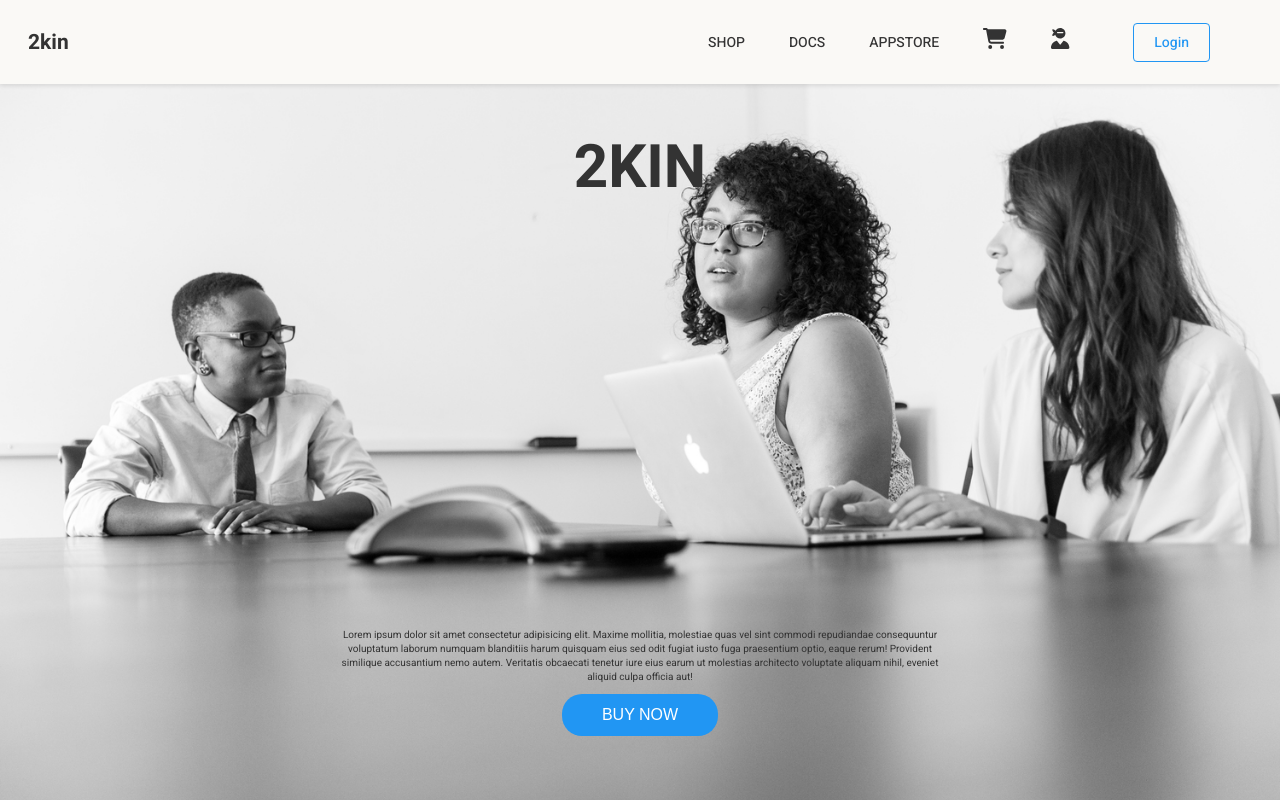
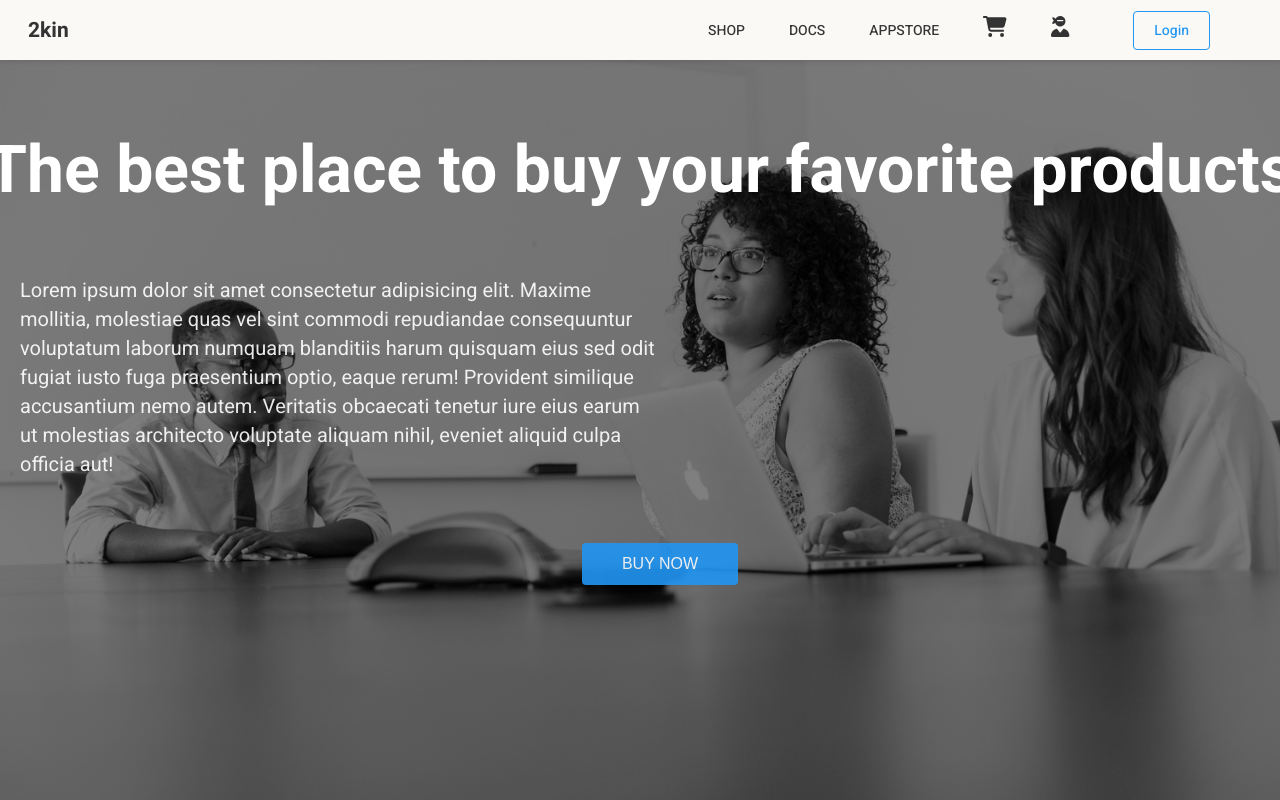
Before and after one commit to SirSicard/2KIN-Onboarding, a React (Vite) app in the folder client/: page / in a window 1280 px wide. Shown: the top 800 px of the page. Built offline with nearby package versions, Linux system fonts and the light colour scheme.

Commit message:
install framer-motion lib  add animation to Nav bar and fix main image into home, add animation

```diff
--- a/client/package.json
+++ b/client/package.json
@@ -15,6 +15,7 @@
     "@fortawesome/free-regular-svg-icons": "^6.5.1",
     "@fortawesome/free-solid-svg-icons": "^6.5.1",
     "@fortawesome/react-fontawesome": "^0.2.0",
+    "framer-motion": "^11.0.28",
     "prop-types": "^15.8.1",
     "react": "^18.2.0",
     "react-dom": "^18.2.0",
--- a/client/src/components/HeroSection.jsx
+++ b/client/src/components/HeroSection.jsx
@@ -1,12 +1,29 @@
 import { Link } from "react-router-dom";
+import { motion } from 'framer-motion'
 
 import '../styles/hero-section.css'
 
 function HeroSection() {
   return (
     <div className="hero-image">
-        <h1 className="hero-title">2KIN</h1>
-        <p className="hero-description">
+      {/* <h1 className="hero-title">2KIN</h1> */}
+      <motion.h1
+        initial={{ opacity: 0 }}
+        animate={{ opacity: 1 }}
+        transition={{ duration: 1, delay: 0.5 }}
+        viewport={{ once: false, amount: 0.5 }}
+        whileInView={{ scale: 1.1, opacity: 1, y: 0 }}
+        className="hero-title"
+      >
+        The best place to buy your favorite products
+      </motion.h1>
+      <motion.p
+        initial={{ opacity: 0, y: 50 }}
+        transition={{ duration: 0.5, delay: 0.4 }}
+        viewport={{ once: false, amount: 0.5 }}
+        whileInView={{ opacity: 0.9, y: 0 }}
+        className="hero-description"
+      >
         Lorem ipsum dolor sit amet consectetur adipisicing elit. Maxime
         mollitia, molestiae quas vel sint commodi repudiandae consequuntur
         voluptatum laborum numquam blanditiis harum quisquam eius sed odit
@@ -14,8 +31,19 @@ function HeroSection() {
         accusantium nemo autem. Veritatis obcaecati tenetur iure eius earum ut
         molestias architecto voluptate aliquam nihil, eveniet aliquid culpa
         officia aut!
-        </p>
-        <Link to="/shop" className="hero-buy"><button>BUY NOW</button></Link>
+      </motion.p>
+
+      <motion.div
+        initial={{ opacity: 0, y: 50 }}
+        transition={{ duration: 0.5, delay: 0.8 }}
+        viewport={{ once: false, amount: .5 }}
+        whileInView={{ opacity: 1, y: 0 }}
+        className="hero-image-overlay"
+      >
+        <Link to="/shop" className="hero-buy">
+          <button>BUY NOW</button>
+        </Link>
+      </motion.div>
     </div>
   );
 }
--- a/client/src/components/Navbar.jsx
+++ b/client/src/components/Navbar.jsx
@@ -1,33 +1,62 @@
-import { Link, NavLink, useNavigate } from "react-router-dom";
-import "../styles/navbar.css";
-import PropTypes from "prop-types";
-import { useState } from "react";
-import { FontAwesomeIcon } from "@fortawesome/react-fontawesome";
+import { Link, NavLink, useNavigate } from 'react-router-dom';
+import '../styles/navbar.css';
+import PropTypes from 'prop-types';
+import { useState, useEffect } from 'react';
+import { FontAwesomeIcon } from '@fortawesome/react-fontawesome';
 import {
   faBars,
   faCartShopping,
   faUserNinja,
-} from "@fortawesome/free-solid-svg-icons";
+} from '@fortawesome/free-solid-svg-icons';
+import { motion } from 'framer-motion';
 
 function Navbar({ onLoginClick }) {
   const navigate = useNavigate();
-
+  const [activeMenu, setActiveMenu] = useState(false);
+  const [lastScrollTop, setLastScrollTop] = useState(0);
+  const [showNavbar, setShowNavbar] = useState(true);
   const handleDashboardClick = () => {
-    navigate("/user/add-product");
+    navigate('/user/add-product');
   };
 
-  const [activeMenu, setActiveMenu] = useState(false);
+  useEffect(() => {
+    const handleScroll = () => {
+      const currentScrollTop =
+        window.pageYOffset || document.documentElement.scrollTop;
+
+      if (currentScrollTop > lastScrollTop) {
+        setShowNavbar(false); // Scrolling down
+      } else {
+        setShowNavbar(true); // Scrolling up
+      }
+
+      setLastScrollTop(currentScrollTop <= 0 ? 0 : currentScrollTop);
+    };
+
+    window.addEventListener('scroll', handleScroll);
+
+    return () => window.removeEventListener('scroll', handleScroll);
+  }, [lastScrollTop]);
+
+  console.log(showNavbar);
 
   function handleDropdownMenu() {
     setActiveMenu(!activeMenu);
   }
 
   const handleActiveClassName = ({ isActive }) =>
-    "" + (isActive ? "active" : "");
+    '' + (isActive ? 'active' : '');
 
   return (
     <nav>
-      <div className="navbar-top">
+      <motion.div
+        initial={{ y: -100 }}
+        animate={{ y: showNavbar ? 0 : -100 }}
+
+        transition={{ duration: 0.2, delay: 0.2 }}
+        className={`navbar-top navbar ${showNavbar ? 'show' : 'hide'}`}
+      >
+        {/* <div className="navbar-top"> */}
         <Link to="/">
           <h1 className="Logo" onClick={() => setActiveMenu(false)}>
             2kin
@@ -68,7 +97,8 @@ function Navbar({ onLoginClick }) {
             <FontAwesomeIcon icon={faBars} />
           </button>
         </div>
-      </div>
+      </motion.div>
+      {/* </div> */}
       {activeMenu && (
         <div className="dropdown-menu">
           <NavLink onClick={handleDropdownMenu} to="/shop">
--- a/client/src/styles/hero-section.css
+++ b/client/src/styles/hero-section.css
@@ -5,36 +5,80 @@
     font-size: 60px;
 }
 
-.hero-description {
-    width: 80%;
-    max-width: 600px;
-    text-align: center;
-    margin: 0 auto;
-    padding-top: 52vh;
-}
 
 .hero-buy {
     display: flex;
+    padding-top: 5vw;
+    opacity: 0.9;
+
+}
+
+
+
+.hero-image {
+    background-image: url(../images/hero-stock-placeholder.jpeg);
+    background-size: cover;
+    background-repeat: no-repeat;
+    position: relative;
+    height: 100vh;
+    width: 100%;
+
+}
+
+.hero-image::before {
+    content: "";
+    background-color: black;
+    position: absolute;
+    top: 0;
+    left: 0;
+    width: 100%;
+    height: 100%;
+    opacity: 0.5;
+}
+
+
+
+.hero-image img {
+    width: 100%;
+    height: 100%;
+    object-fit: cover;
+}
+
+.hero-image h1 {
+    color: white;
+    font-size: 60px;
+    padding-top: 5vw;
+    opacity: 0.9;
+}
+
+.hero-image .hero-description {
+    color: white;
+    font-size: 20px;
+    padding-top: 5vw;
+    max-width: 50%;
+    margin: 0 20px;
+    opacity: 0.9;
+}
+
+.hero-image .hero-buy {
+width: 100%;
+    display: flex;
     justify-content: center;
-    padding: 10px 20px;
+    align-items: center;
+    padding-top: 5vw;
+    margin: 0 20px;
+    opacity: 0.9;
 }
 
 .hero-buy button {
-    display: flex;
-    justify-content: center;
-    border-radius: 20px;
-    text-align: center;
     padding: 12px 40px;
-    border: 0;
     font-size: 16px;
-}
-
-.hero-image {
-    height: 100vh;
-    background-image: url(../images/hero-stock-placeholder.jpeg);
-    background-size: cover;
-    background-position: center;
-    background-repeat: no-repeat;
+    background-color: var(--button-bg-color);
+    color: var(--button-text-color);
+    border: none;
+    border-radius: 4px;
+    cursor: pointer;
+    transition: background-color 0.3s;
 }
 
 @media (max-width: 1200px) {
--- a/client/src/styles/navbar.css
+++ b/client/src/styles/navbar.css
@@ -13,6 +13,21 @@ nav > .navbar-top {
   background-color: var(--main-bg-color);
   box-shadow: 0 2px 4px rgba(0, 0, 0, 0.1);
   z-index: 1;
+
+    height: 60px;
+  position: fixed;
+  top: 0;
+  width: 100%;
+  z-index: 1000;
+  transition: transform 0.5s ease;
+}
+
+.show {
+  transform: translateY(0);
+}
+
+.hide {
+  transform: translateY(-100%);
 }
 .navbar-icon {
   font-size: 1.5em;
```
Also changed, not shown: 1 other file (tests, documents, lock files or other folders).
